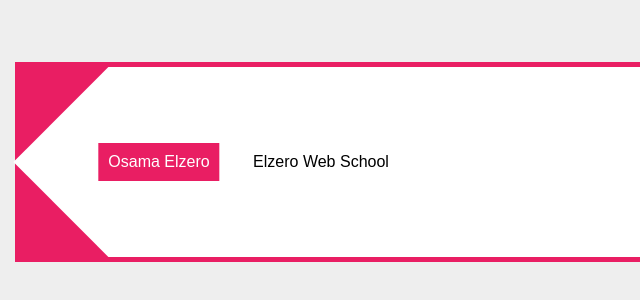
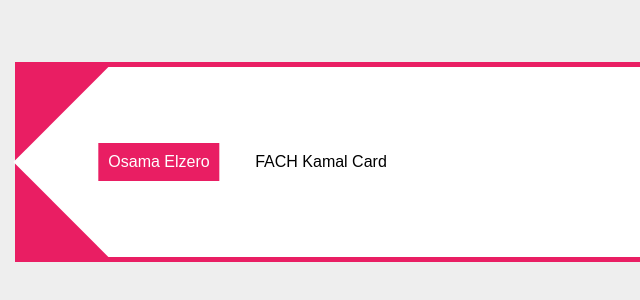
Before and after one commit to kfach99/Advanced-Card-With-Shapes, a plain HTML site: page index.html in a window 1280 px wide. Shown: the part 238-538 px from the top of the page, 225-865 px from the left. Drawn offline with Linux system fonts and the light colour scheme.

Commit message:
Update index.html

```diff
--- a/index.html
+++ b/index.html
@@ -9,7 +9,7 @@
 </head>
 <body>
     <div>
-        <p>elzero web school</p>
+        <p>FACH Kamal card</p>
       </div>
 </body>
 </html>
```
